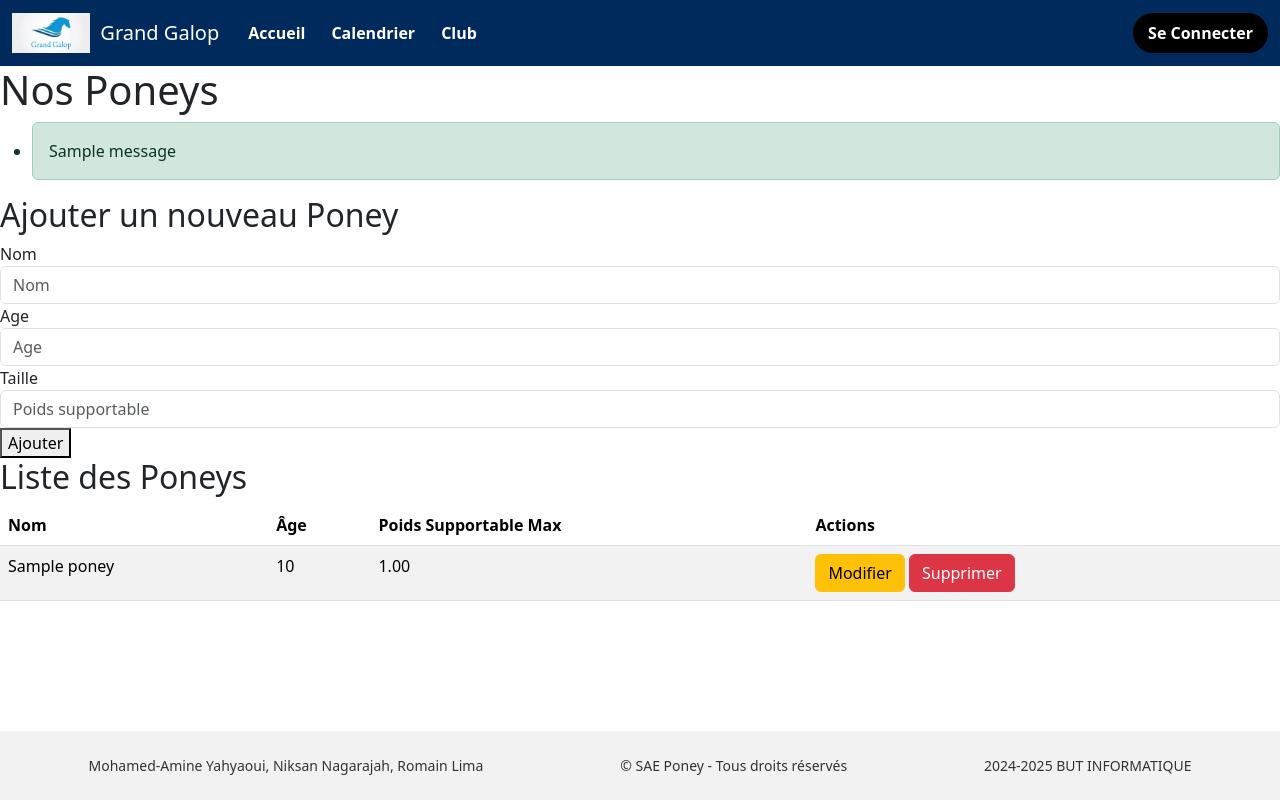
After one commit to NiksanNagarajah/SAE_DevWeb, a Flask app: page /nosPoneys in a window 1280 px wide. The commit adds this page. Run offline with Flask 3, Linux system fonts and the light colour scheme; tables that the repository leaves empty hold one stand-in row (values such as "Sample post"); one stand-in notice (Sample message) is shown.

Commit message:
Affichage de la liste des poneys

```diff
--- a/app/models.py
+++ b/app/models.py
@@ -255,3 +255,49 @@ def getIdTarif(dateNaissance):
         if tarif.ageMin <= age <= tarif.ageMax:
             return tarif.idT
     return 1
+
+class Poney():
+    def __init__(self, poneyID, nomP, age, poidsSupportableMax):
+        self.poneyID = poneyID
+        self.nomP = nomP
+        self.age = age
+        self.poidsSupportableMax = poidsSupportableMax
+
+    def __repr__(self):
+        return f"Poney({self.poneyID}, {self.nomP}, {self.age}, {self.poidsSupportableMax})"
+
+def getPoneys():
+    cursor = mysql.connection.cursor()
+    cursor.execute("SELECT * FROM PONEY")
+    poneys = cursor.fetchall()
+    cursor.close()
+
+    lesPoneys = []
+    for poney in poneys:
+        lesPoneys.append(Poney(poney[0], poney[1], poney[2], poney[3]))
+    return lesPoneys
+
+def modifierPoney(nomP, age, poidsSupportableMax, poneyID):
+    cursor = mysql.connection.cursor()
+    cursor.execute("UPDATE PONEY SET nomP = %s, age = %s, poidsSupportableMax = %s WHERE poneyID = %s", (nom, age, poidsSupportableMax, poneyID))
+    mysql.connection.commit()
+    cursor.close()
+
+def supprimerPoney(poneyID):
+    cursor = mysql.connection.cursor()
+    cursor.execute("DELETE FROM PONEY WHERE poneyID = %s", (poneyID,))
+    mysql.connection.commit()
+    cursor.close()
+
+def ajouterPoney(nomP, age, poidsSupportableMax):
+    cursor = mysql.connection.cursor()
+    cursor.execute("INSERT INTO PONEY (nomP, age, poidsSupportableMax) VALUES (%s, %s, %s)", (nomP, age, poidsSupportableMax))
+    mysql.connection.commit()
+    cursor.close()
+
+def getPoney(poney_id):
+    cursor = mysql.connection.cursor()
+    cursor.execute("SELECT * FROM PONEY WHERE poneyID = %s", (poney_id,))
+    poney = cursor.fetchone()
+    cursor.close()
+    return Poney(poney[0], poney[1], poney[2], poney[3])
--- a/app/templates/base.html
+++ b/app/templates/base.html
@@ -38,6 +38,9 @@
                                 <a class="nav-link" href="{{ url_for('mes_cours') }}">Mes Cours</a>
                             </li>
                             <li class="nav-item">
+                                <a class="nav-link" href="{{ url_for('nosPoneys') }}">Nos Poneys</a>
+                            </li>
+                            <li class="nav-item">
                                 <a class="nav-link" href="{{ url_for('profil') }}">Profil</a>
                             </li>
                         {% endif %}
--- /dev/null
+++ b/app/templates/gerer_poneys.html
@@ -0,0 +1,76 @@
+{% extends 'base.html' %}
+
+{% block title %}Gérer mes Poneys{% endblock %}
+
+{% block styles %}
+{% endblock %}
+
+{% block content %}
+    <h1>Nos Poneys</h1>
+
+    <!-- Message de succès si un poney a été ajouté -->
+    {% with messages = get_flashed_messages(with_categories=true) %}
+        {% if messages %}
+            <ul class="flash-messages">
+                {% for category, message in messages %}
+                    <li class="alert alert-{{ category }}">{{ message }}</li>
+                {% endfor %}
+            </ul>
+        {% endif %}
+    {% endwith %}
+
+    <!-- Formulaire pour ajouter un poney -->
+    <section>
+        <h2>Ajouter un nouveau Poney</h2>
+
+        <form  class="form-horizontal" method="post" action="{{ url_for('nosPoneys') }}">
+            {{ form.hidden_tag() }}
+            <div class="form-group">
+                <label for="nomP" class="col-sm-2 control-label">{{ form.nomP.label }}</label>
+                <div>
+                    {{ form.nomP(size=50, class_="form-control", placeholder="Nom") }}
+                </div>
+            </div>
+            <div class="form-group">
+                <label for="age" class="col-sm-2 control-label">{{ form.age.label }}</label>
+                <div>
+                    {{ form.age(size=50, class_="form-control", placeholder="Age") }}
+                </div>
+            </div>
+            <div class="form-group">
+                <label for="poidsSupportableMax" class="col-sm-2 control-label">{{ form.poidsSupportableMax.label }}</label>
+                <div>
+                    {{ form.poidsSupportableMax(size=50, class_="form-control", placeholder="Poids supportable") }}
+                </div>
+            </div>
+            <button class="form-group" type="submit">{{ form.submit.label }}</button>
+        </form>
+    </section>
+
+    <section>
+        <h2>Liste des Poneys</h2>
+        <table class="table table-striped">
+            <thead>
+                <tr>
+                    <th>Nom</th>
+                    <th>Âge</th>
+                    <th>Poids Supportable Max</th>
+                    <th>Actions</th>
+                </tr>
+            </thead>
+            <tbody>
+                {% for poney in poneys %}
+                <tr>
+                    <td>{{ poney.nomP }}</td>
+                    <td>{{ poney.age }}</td>
+                    <td>{{ poney.poidsSupportableMax }}</td>
+                    <td>
+                        <a href="{{ url_for('modifier_poney', poney_id=poney.poneyID) }}" class="btn btn-warning">Modifier</a>
+                        <a href="{{ url_for('supprimer_poney', poney_id=poney.poneyID) }}" class="btn btn-danger" onclick="return confirm('Êtes-vous sûr de vouloir supprimer ce poney ?');">Supprimer</a>
+                    </td>
+                </tr>
+                {% endfor %}
+            </tbody>
+        </table>
+    </section>
+{% endblock %}
--- a/app/views.py
+++ b/app/views.py
@@ -195,3 +195,51 @@ def annuler_cours(id_cours):
         flash("Une erreur est survenue lors de l'annulation du cours.", "error")
 
     return redirect(url_for('mes_cours'))
+
+class AjoutPoneyForm(FlaskForm):
+    poneyID = HiddenField('ID')
+    nomP = StringField('Nom', validators=[DataRequired()])
+    age = FloatField('Age', validators=[DataRequired(), Regexp(r'^\d{1,2}$', message="L'âge est invalide.")])
+    poidsSupportableMax = FloatField('Taille', validators=[DataRequired(), Regexp(r'^\d{1,3}$', message="Le poids supportable est invalide.")])
+    submit = StringField('Ajouter')
+
+
+@app.route('/nosPoneys', methods=['GET', 'POST'])
+def nosPoneys():
+    form = AjoutPoneyForm()
+    if form.validate_on_submit():
+        try:
+            ajouterPoney(form.nomP.data, form.age.data, form.poidsSupportableMax.data)
+            flash("Le poney a été ajouté avec succès.", "success")
+            return redirect(url_for('nosPoneys'))
+        except Exception as e:
+            flash("Une erreur est survenue lors de l'ajout du poney.", "error")
+    return render_template('gerer_poneys.html', poneys=getPoneys(), form=form)
+
+@app.route('/modifier_poney/<int:poney_id>', methods=['GET', 'POST'])
+def modifier_poney(poney_id):
+    form = AjoutPoneyForm()
+    poney = getPoney(poney_id)
+    if request.method == 'GET':
+        form.poneyID.data = poney.poneyID
+        form.nomP.data = poney.nomP
+        form.age.data = poney.age
+        form.poidsSupportableMax.data = poney.poidsSupportableMax
+    if form.validate_on_submit():
+        try:
+            modifierPoney(form.poneyID, form.nomP.data, float(form.age.data), flaot(form.poidsSupportableMax.data))
+            flash("Le poney a été modifié avec succès.", "success")
+            return redirect(url_for('nosPoneys'))
+        except Exception as e:
+            flash("Une erreur est survenue lors de la modification du poney.", "error")
+    return render_template('modifier_poney.html', poney=poney, form=form)
+
+
+@app.route('/supprimer_poney/<int:poney_id>', methods=['POST'])
+def supprimer_poney(poney_id):
+    try:
+        supprimerPoney(poney_id)
+        flash("Le poney a été supprimé avec succès.", "success")
+    except Exception as e:
+        flash("Une erreur est survenue lors de la suppression du poney.", "error")
+    return redirect(url_for('nosPoneys'))
```
Also changed, not shown: app/app.py (+9 -4 lines), app/templates/modifier_poney.html (added, +49 -0 lines).
